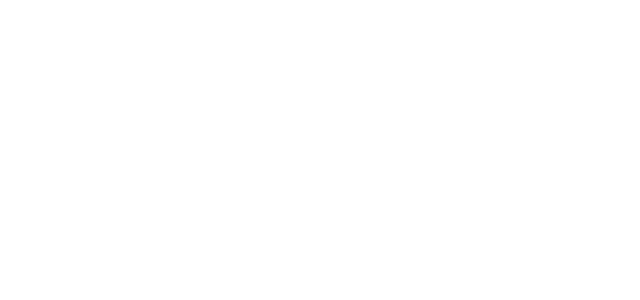
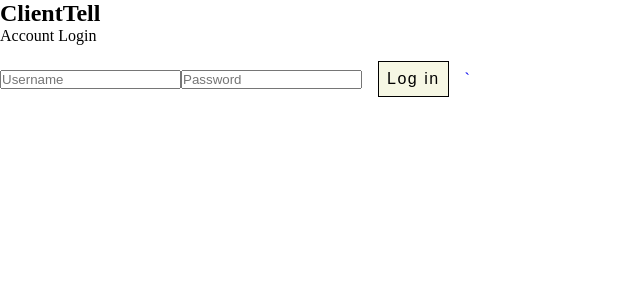
Before and after one commit to date-em-rate-em/date-em-rate-em-fe, a React (Create React App) app: page / in a window 1280 px wide. Shown: the top 300 px of the page, without its empty margins (0-640 px from the left). Built offline with nearby package versions, Linux system fonts and the light colour scheme.

Commit message:
Insert Login component in App to render to browser

```diff
--- a/src/Components/App.js
+++ b/src/Components/App.js
@@ -1,9 +1,11 @@
 // import logo from './logo.svg';
+import { Login } from './Login';
 
 
 function App() {
   return (
     <div className="App">
+      <Login />
       {/* <header className="App-header">
         <img src={logo} className="App-logo" alt="logo" />
         <p>
```
